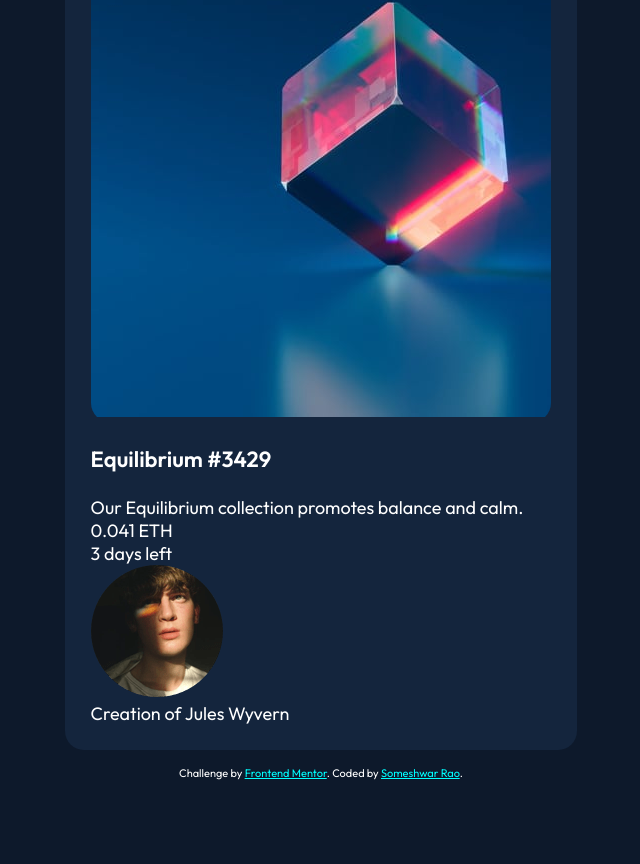
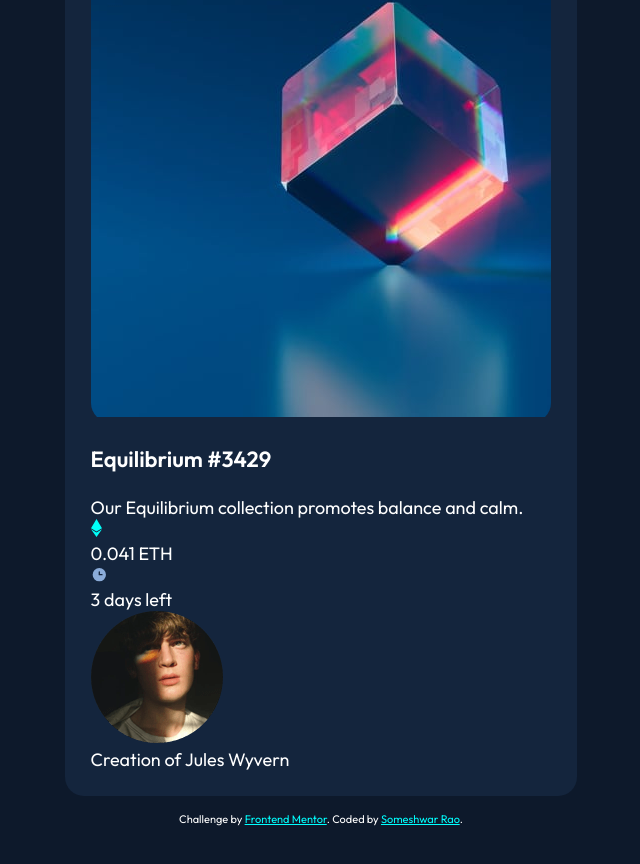
Before and after one commit to CodeWithSomesh/NFT-preview-card-component, a plain HTML site: page index.html in a window 1280 px wide. Shown: the part 469-1333 px from the top of the page, without its empty margins (319-959 px from the left). Drawn offline with Linux system fonts and the light colour scheme.

Commit message:
Add files via upload

```diff
--- a/index.html
+++ b/index.html
@@ -22,23 +22,48 @@
 
     </div>
 
-    <div class="nft-details">
+    <div class="nft-text">
 
       <h3>Equilibrium #3429</h3>
 
       <p>Our Equilibrium collection promotes balance and calm.</p>
 
-      <p>0.041 ETH</p>
+    </div>
 
-      <p>3 days left</p>
+    <div class="nft-details">
+
+      <div class="nft-price">
+
+        <img src="images/icon-ethereum.svg" alt="Ethereum Icon">
+        <p>0.041 ETH</p>
+
+      </div>
+
+      <div class="nft-time">
+
+        <img src="images/icon-clock.svg" alt="Clock Icon">
+        <p>3 days left</p>
+
+      </div>
+
 
     </div>
 
+    <div class="line"></div>
+
     <div class="creator-details">
 
-      <img src="images/image-avatar.png" alt="Creator's image">
 
-      <p>Creation of Jules Wyvern</p>
+
+        <img src="images/image-avatar.png" alt="Creator's image">
+
+
+
+
+
+        <p>Creation of <span>Jules Wyvern</span> </p>
+
+
 
     </div>
 
```
Also changed, not shown: 2 other files.
